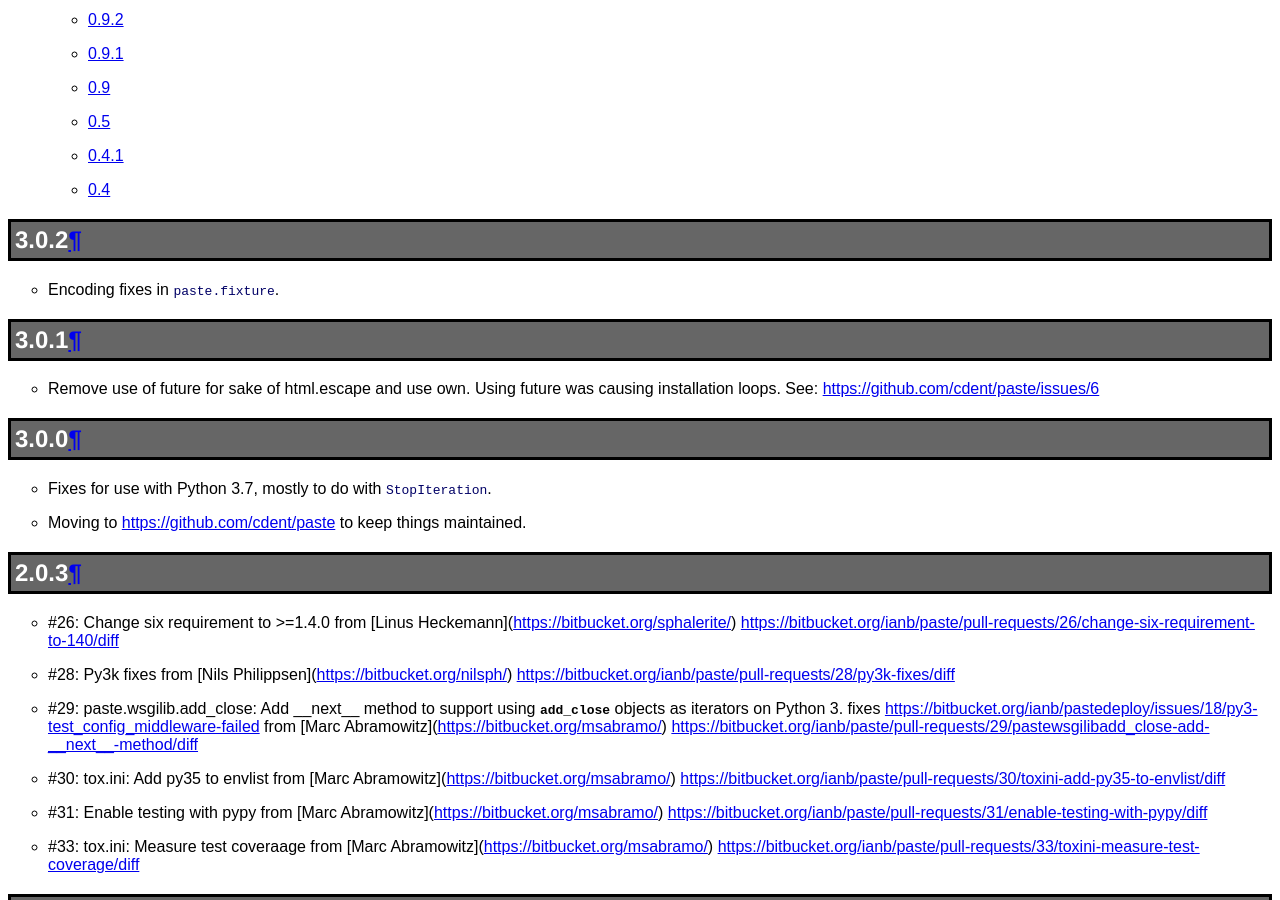
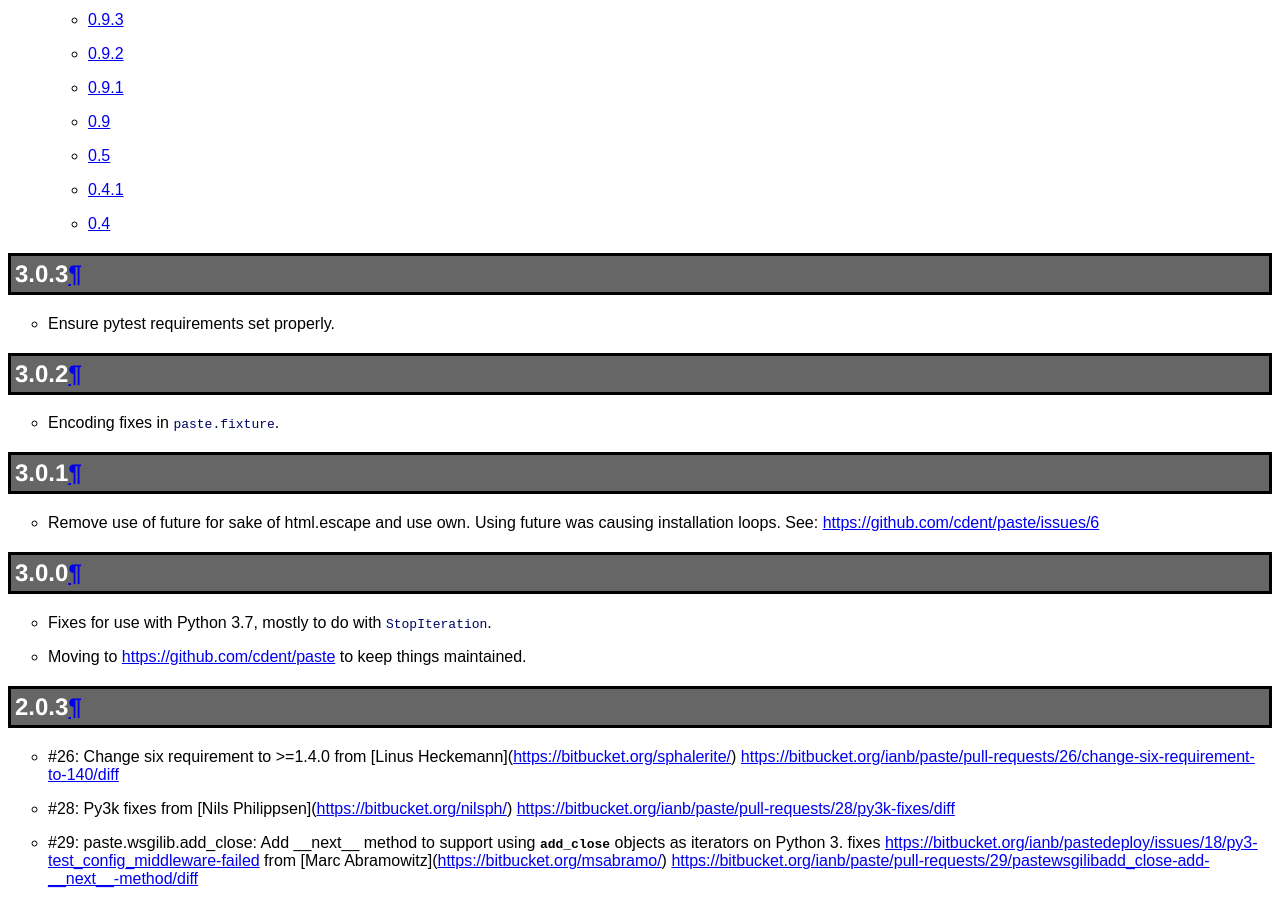
Before and after one commit to pasteorg/paste, a Sphinx documentation site: the page built from docs/news.txt, in a window 1280 px wide and 900 px high, scrolled down 1397 px. Built offline with Sphinx 7.4.7, drawn with Linux system fonts in a browser that asks for light colours.

Commit message:
release 3.0.3

```diff
--- a/docs/news.txt
+++ b/docs/news.txt
@@ -2,6 +2,11 @@
 ====
 
 .. contents::
+
+3.0.3
+-----
+
+* Ensure pytest requirements set properly.
 
 3.0.2
 -----
--- a/setup.py
+++ b/setup.py
@@ -12,7 +12,7 @@
 # - git push
 # - python setup.py sdist bdist_wheel upload --sign
 
-__version__ = '3.0.2'
+__version__ = '3.0.3'
 
 from setuptools import setup, find_packages
 import sys, os
```
